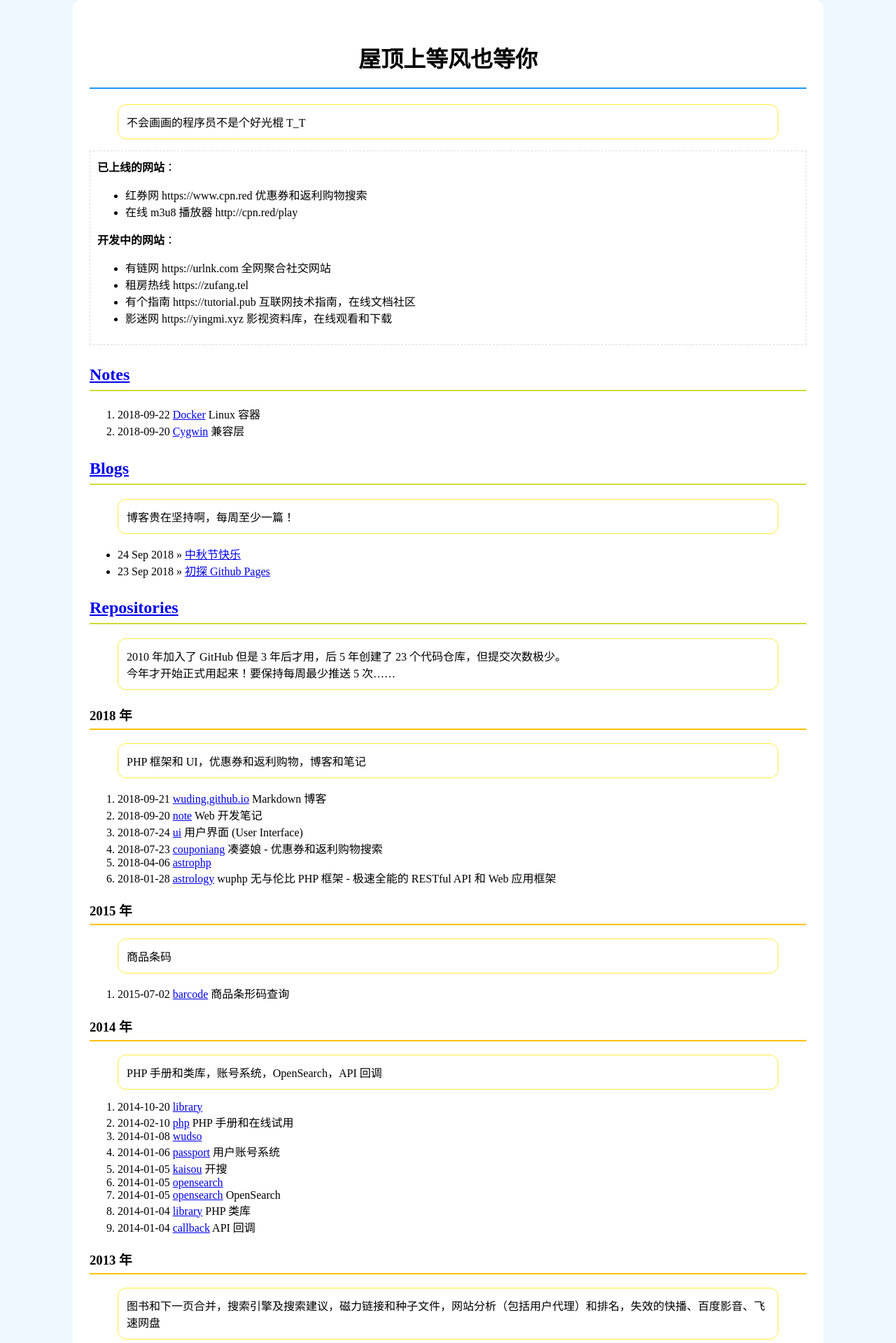
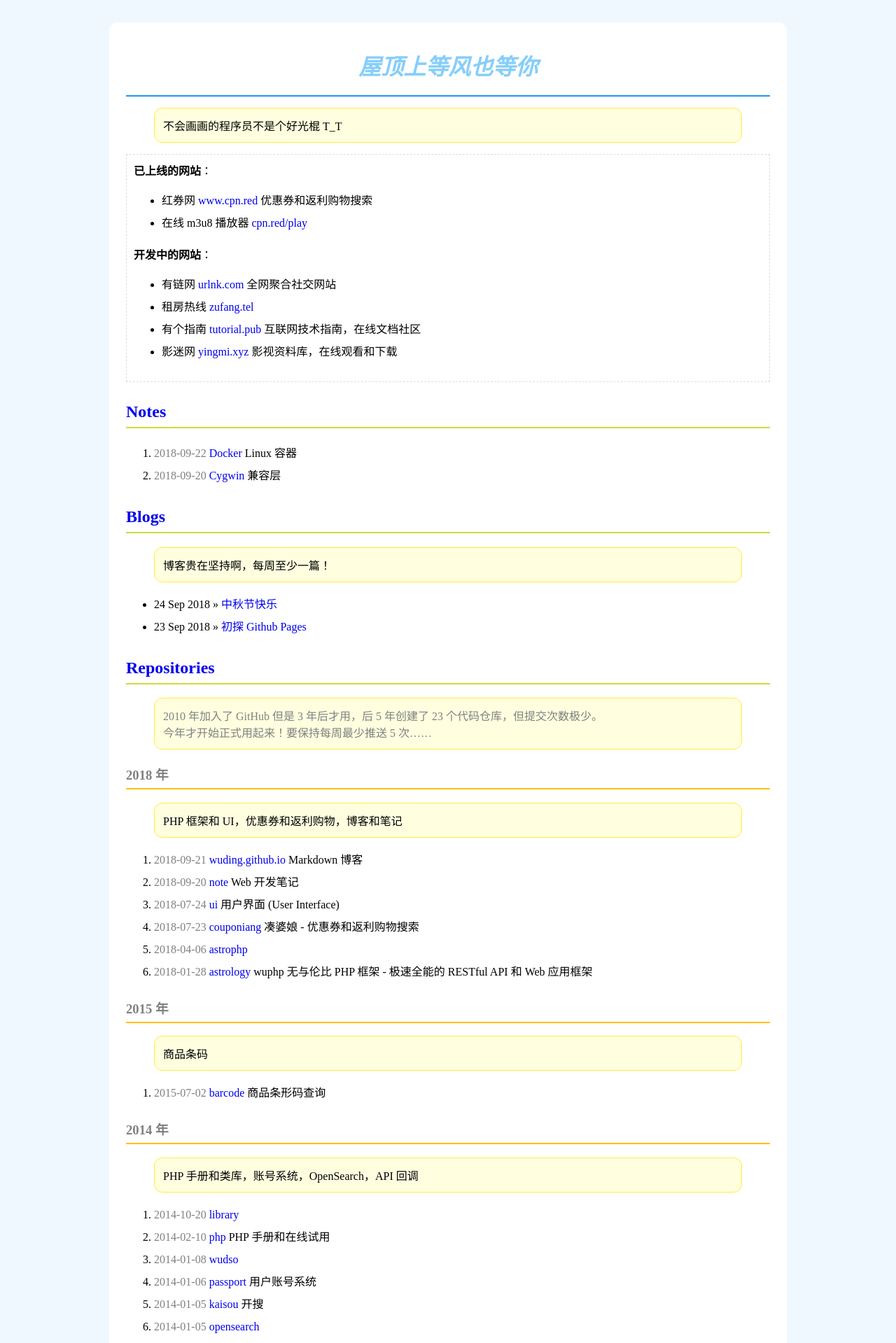
Before and after one commit to wuding/wuding.github.io, a Jekyll site: the page built from index.html, in a window 1280 px wide. Shown: the top 1919 px of the page at 70% size. Built offline with Jekyll 4.4.1, drawn with Linux system fonts in a browser that asks for light colours; some of the changed lines change nothing that is shown.

Commit message:
进一步美化样式表

```diff
--- a/_layouts/default.html
+++ b/_layouts/default.html
@@ -3,7 +3,7 @@
 <head>
 <meta charset="utf-8">
 <title>{{ page.title }}</title>
-<link href="/assets/css/style.css?v=1" rel="stylesheet">
+<link href="/assets/css/style.css?v=2" rel="stylesheet">
 
 </head>
 
--- a/assets/css/style.css
+++ b/assets/css/style.css
@@ -1,10 +1,11 @@
 html {
 	background-color: aliceblue;
+	padding: 32px;
 }
 
 body {
 	background-color: white;
-	max-width: 1024px;
+	max-width: 920px;
     margin: 0 auto;
 	padding: 24px;
 	border-radius: 12px;
@@ -14,6 +15,9 @@ h1 {
 	text-align: center;
     border-bottom: 2px solid #2196F3;
     line-height: 80px;
+	font-style: italic;
+    color: lightskyblue;
+	margin: 0;
 }
 
 h2 {
@@ -24,15 +28,29 @@ h2 {
 h3 {
     border-bottom: 2px solid #FFC107;
     line-height: 36px;
+	color: orangered;
 }
 
 blockquote {
 	border-radius: 12px;
     border: 1px solid #FFEB3B;
     padding: 12px;
+	background-color: lightyellow;
 }
 
 section {
 	padding: 10px;
     border: 1px dashed #ddd;
 }
+
+li {
+	line-height: 32px;
+}
+
+a {
+	text-decoration: none;
+}
+
+time {
+	color: gray;
+}
--- a/index.html
+++ b/index.html
@@ -9,23 +9,23 @@ title: 屋顶上等风也等你
 <section>
 	<b>已上线的网站</b>：
 	<ul>
-		<li>红券网 https://www.cpn.red 优惠券和返利购物搜索</li>
-		<li>在线 m3u8 播放器 http://cpn.red/play</li>
+		<li>红券网 <a href="https://www.cpn.red">www.cpn.red</a> 优惠券和返利购物搜索</li>
+		<li>在线 m3u8 播放器 <a href="http://cpn.red/play">cpn.red/play</a></li>
 	</ul>
 
 	<b>开发中的网站</b>：
 	<ul>
-		<li>有链网 https://urlnk.com 全网聚合社交网站</li>
-		<li>租房热线 https://zufang.tel</li>
-		<li>有个指南 https://tutorial.pub 互联网技术指南，在线文档社区</li>
-		<li>影迷网 https://yingmi.xyz 影视资料库，在线观看和下载</li>
+		<li>有链网 <a href="http://urlnk.com">urlnk.com</a> 全网聚合社交网站</li>
+		<li>租房热线 <a href="http://zufang.tel">zufang.tel</a></li>
+		<li>有个指南 <a href="http://tutorial.pub">tutorial.pub</a> 互联网技术指南，在线文档社区</li>
+		<li>影迷网 <a href="http://yingmi.xyz">yingmi.xyz</a> 影视资料库，在线观看和下载</li>
 	</ul>
 </section>
 
 <h2><a href="/note">Notes</a></h2>
 <ol>
-	<li>2018-09-22 <a href="/note/Docker.html">Docker</a> Linux 容器</li>
-	<li>2018-09-20 <a href="/note/Cygwin.html">Cygwin</a> 兼容层</li>
+	<li><time>2018-09-22</time> <a href="/note/Docker.html">Docker</a> Linux 容器</li>
+	<li><time>2018-09-20</time> <a href="/note/Cygwin.html">Cygwin</a> 兼容层</li>
 </ol>
 
 <h2><a href="/blog">Blogs</a></h2>
@@ -38,55 +38,55 @@ title: 屋顶上等风也等你
 
 <h2><a href="https://github.com/wuding">Repositories</a></h2>
 <blockquote>
-	2010 年加入了 GitHub 但是 3 年后才用，后 5 年创建了 23 个代码仓库，但提交次数极少。
+	<time>2010 年加入了 GitHub 但是 3 年后才用，后 5 年创建了 23 个代码仓库，但提交次数极少。
 	<br>今年才开始正式用起来！要保持每周最少推送 5 次……
 </blockquote>
 
-<h3>2018 年</h3>
+<h3><time>2018 年</h3>
 <blockquote>PHP 框架和 UI，优惠券和返利购物，博客和笔记</blockquote>
 <ol>
-	<li>2018-09-21 <a href="https://github.com/wuding/wuding.github.io">wuding.github.io</a> Markdown 博客</li>
-	<li>2018-09-20 <a href="https://github.com/wuding/note">note</a> Web 开发笔记</li>
-	<li>2018-07-24 <a href="https://github.com/wuding/gui">ui</a> 用户界面 (User Interface)</li>
-	<li>2018-07-23 <a href="https://github.com/wuding/couponiang">couponiang</a> 凑婆娘 - 优惠券和返利购物搜索</li>
-	<li>2018-04-06 <a href="https://github.com/urlnk/astrophp">astrophp</a></li>
-	<li>2018-01-28 <a href="https://github.com/wuding/astrology">astrology</a> wuphp 无与伦比 PHP 框架 - 极速全能的 RESTful API 和 Web 应用框架</li>
+	<li><time>2018-09-21</time> <a href="https://github.com/wuding/wuding.github.io">wuding.github.io</a> Markdown 博客</li>
+	<li><time>2018-09-20</time> <a href="https://github.com/wuding/note">note</a> Web 开发笔记</li>
+	<li><time>2018-07-24</time> <a href="https://github.com/wuding/gui">ui</a> 用户界面 (User Interface)</li>
+	<li><time>2018-07-23</time> <a href="https://github.com/wuding/couponiang">couponiang</a> 凑婆娘 - 优惠券和返利购物搜索</li>
+	<li><time>2018-04-06</time> <a href="https://github.com/urlnk/astrophp">astrophp</a></li>
+	<li><time>2018-01-28</time> <a href="https://github.com/wuding/astrology">astrology</a> wuphp 无与伦比 PHP 框架 - 极速全能的 RESTful API 和 Web 应用框架</li>
 </ol>
 
-<h3>2015 年</h3>
+<h3><time>2015 年</h3>
 <blockquote>商品条码</blockquote>
 <ol>
-	<li>2015-07-02 <a href="https://github.com/wuding/barcode">barcode</a> 商品条形码查询</li>
+	<li><time>2015-07-02</time> <a href="https://github.com/wuding/barcode">barcode</a> 商品条形码查询</li>
 </ol>
 
-<h3>2014 年</h3>
+<h3><time>2014 年</h3>
 <blockquote>PHP 手册和类库，账号系统，OpenSearch，API 回调</blockquote>
 <ol>
-	<li>2014-10-20 <a href="https://github.com/wuding/library.20141018">library</a></li>
-	<li>2014-02-10 <a href="https://github.com/wuding/php-manual">php</a> PHP 手册和在线试用</li>
-	<li>2014-01-08 <a href="https://github.com/wuding/com.wudso.www.20140108">wudso</a></li>
-	<li>2014-01-06 <a href="https://github.com/wuding/com.wudso.passport.20140106">passport</a> 用户账号系统</li>
-	<li>2014-01-05 <a href="https://github.com/wuding/com.wudso.kaisou.20140104">kaisou</a> 开搜</li>
-	<li>2014-01-05 <a href="https://github.com/wuding/com.filemule.opensearch.20130818">opensearch</a></li>
-	<li>2014-01-05 <a href="https://github.com/wuding/com.filemule.opensearch.20130805">opensearch</a> OpenSearch</li>
-	<li>2014-01-04 <a href="https://github.com/wuding/library.20130806">library</a> PHP 类库</li>
-	<li>2014-01-04 <a href="https://github.com/wuding/com.gowud.callback.20140104">callback</a> API 回调</li>
+	<li><time>2014-10-20</time> <a href="https://github.com/wuding/library.<time>20141018">library</a></li>
+	<li><time>2014-02-10</time> <a href="https://github.com/wuding/php-manual">php</a> PHP 手册和在线试用</li>
+	<li><time>2014-01-08</time> <a href="https://github.com/wuding/com.wudso.www.<time>20140108">wudso</a></li>
+	<li><time>2014-01-06</time> <a href="https://github.com/wuding/com.wudso.passport.<time>20140106">passport</a> 用户账号系统</li>
+	<li><time>2014-01-05</time> <a href="https://github.com/wuding/com.wudso.kaisou.<time>20140104">kaisou</a> 开搜</li>
+	<li><time>2014-01-05</time> <a href="https://github.com/wuding/com.filemule.opensearch.<time>20130818">opensearch</a></li>
+	<li><time>2014-01-05</time> <a href="https://github.com/wuding/com.filemule.opensearch.<time>20130805">opensearch</a> OpenSearch</li>
+	<li><time>2014-01-04</time> <a href="https://github.com/wuding/library.<time>20130806">library</a> PHP 类库</li>
+	<li><time>2014-01-04</time> <a href="https://github.com/wuding/com.gowud.callback.<time>20140104">callback</a> API 回调</li>
 </ol>
 
-<h3>2013 年</h3>
+<h3><time>2013 年</h3>
 <blockquote>图书和下一页合并，搜索引擎及搜索建议，磁力链接和种子文件，网站分析（包括用户代理）和排名，失效的快播、百度影音、飞速网盘</blockquote>
 <ol>
-	<li>2013-12-18 <a href="https://github.com/wuding/com.urlnk.qvod.20131218">qvod</a> 快播</li>
-	<li>2013-12-16 <a href="https://github.com/wuding/com.urlnk.page.20131216">page</a> 下一页 - 合并网页图文</li>
-	<li>2013-12-14 <a href="https://github.com/wuding/com.gowud.book.20131206">book</a> 图书购买和评论</li>
-	<li>2013-12-04 <a href="https://github.com/wuding/com.softwu.user-agent.20131204">user-agent</a> 用户代理标识符收集</li>
-	<li>2013-11-18 <a href="https://github.com/wuding/com.wudso.search-suggestions.20130920">search-suggestions</a> OpenSearch 搜索建议</li>
-	<li>2013-11-08 <a href="https://github.com/wuding/com.urlnk.alexa.20130816">alexa</a> Alexa 网站排名</li>
-	<li>2013-10-13 <a href="https://github.com/wuding/com.urlnk.web-analytics.20130919">web-analytics</a> 网站分析 (Web Analytics)</li>
-	<li>2013-10-12 <a href="https://github.com/wuding/com.filemule.torrent.20130920">.torrent</a> BT 种子文件搜索与下载</li>
-	<li>2013-09-29 <a href="https://github.com/wuding/com.urlnk.bdhd.20130924">bdhd:</a> 百度影音</li>
-	<li>2013-09-27 <a href="https://github.com/wuding/20130306">wudso</a> 无搜不有网站 - 搜索引擎大全</li>
-	<li>2013-09-17 <a href="https://github.com/wuding/20130226">fs2you:</a> RayFile 飞速网网盘链接资源</li>
-	<li>2013-09-17 <a href="https://github.com/wuding/20130913">magnet:</a></li>
-	<li>2013-09-17 <a href="https://github.com/wuding/magnet">magnet:</a> 磁力链接资源搜索</li>
+	<li><time>2013-12-18</time> <a href="https://github.com/wuding/com.urlnk.qvod.<time>20131218">qvod</a> 快播</li>
+	<li><time>2013-12-16</time> <a href="https://github.com/wuding/com.urlnk.page.<time>20131216">page</a> 下一页 - 合并网页图文</li>
+	<li><time>2013-12-14</time> <a href="https://github.com/wuding/com.gowud.book.<time>20131206">book</a> 图书购买和评论</li>
+	<li><time>2013-12-04</time> <a href="https://github.com/wuding/com.softwu.user-agent.<time>20131204">user-agent</a> 用户代理标识符收集</li>
+	<li><time>2013-11-18</time> <a href="https://github.com/wuding/com.wudso.search-suggestions.<time>20130920">search-suggestions</a> OpenSearch 搜索建议</li>
+	<li><time>2013-11-08</time> <a href="https://github.com/wuding/com.urlnk.alexa.<time>20130816">alexa</a> Alexa 网站排名</li>
+	<li><time>2013-10-13</time> <a href="https://github.com/wuding/com.urlnk.web-analytics.<time>20130919">web-analytics</a> 网站分析 (Web Analytics)</li>
+	<li><time>2013-10-12</time> <a href="https://github.com/wuding/com.filemule.torrent.<time>20130920">.torrent</a> BT 种子文件搜索与下载</li>
+	<li><time>2013-09-29</time> <a href="https://github.com/wuding/com.urlnk.bdhd.<time>20130924">bdhd:</a> 百度影音</li>
+	<li><time>2013-09-27</time> <a href="https://github.com/wuding/<time>20130306">wudso</a> 无搜不有网站 - 搜索引擎大全</li>
+	<li><time>2013-09-17</time> <a href="https://github.com/wuding/<time>20130226">fs2you:</a> RayFile 飞速网网盘链接资源</li>
+	<li><time>2013-09-17</time> <a href="https://github.com/wuding/<time>20130913">magnet:</a></li>
+	<li><time>2013-09-17</time> <a href="https://github.com/wuding/magnet">magnet:</a> 磁力链接资源搜索</li>
 </ol>
```
